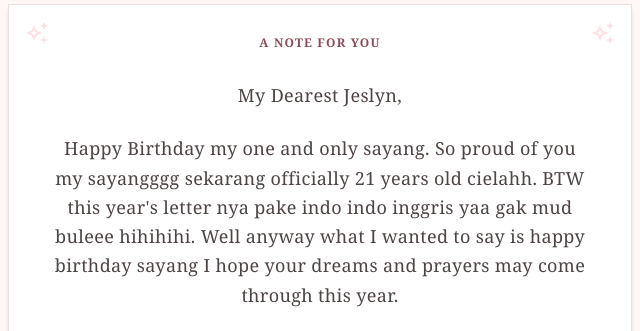
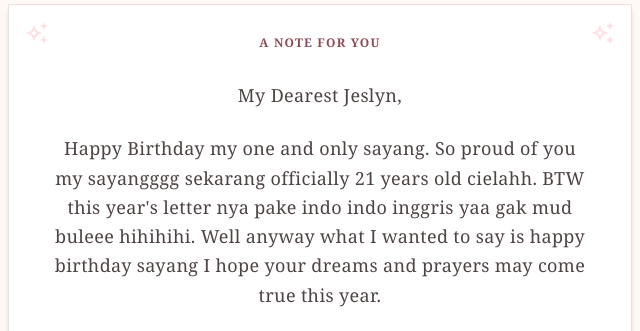
Before and after one commit to jayalukito/website-bday-sayang, a plain HTML site: page index.html in a window 1280 px wide. Shown: the part 1000-1331 px from the top of the page, 320-960 px from the left. Drawn offline with nearby package versions, Linux system fonts and the light colour scheme.

Commit message:
fix letter word misspel

```diff
--- a/index.html
+++ b/index.html
@@ -125,7 +125,7 @@
             <p>My Dearest Jeslyn,</p>
             <p>Happy Birthday my one and only sayang. So proud of you my sayangggg sekarang officially
               21 years old cielahh. BTW this year's letter nya pake indo indo inggris yaa gak mud buleee hihihihi. Well
-              anyway what I wanted to say is happy birthday sayang I hope your dreams and prayers may come through this
+              anyway what I wanted to say is happy birthday sayang I hope your dreams and prayers may come true this
               year.
             </p>
             <p>From what happened last year to be honest I never expected I would ever write a letter
```
